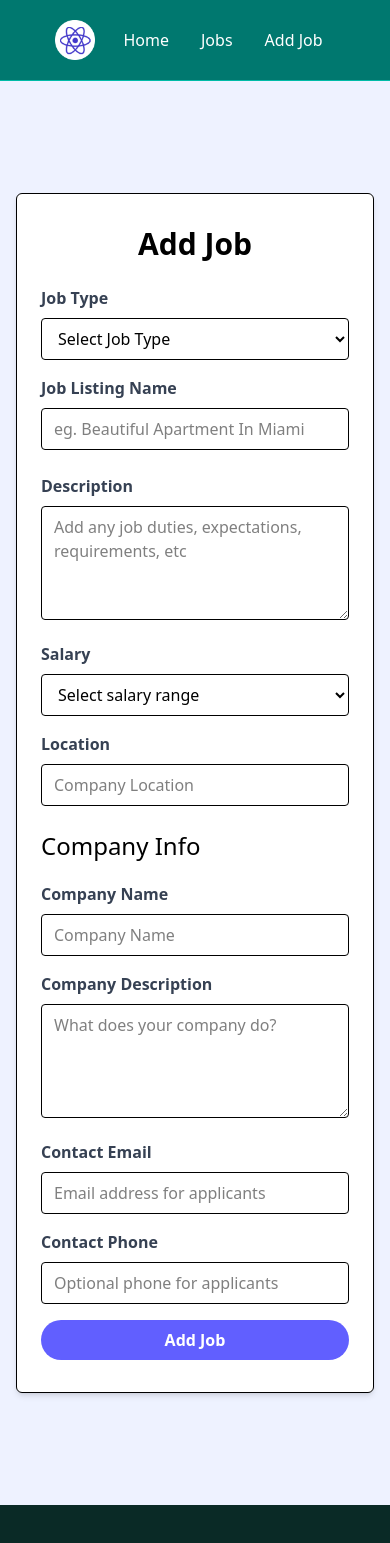
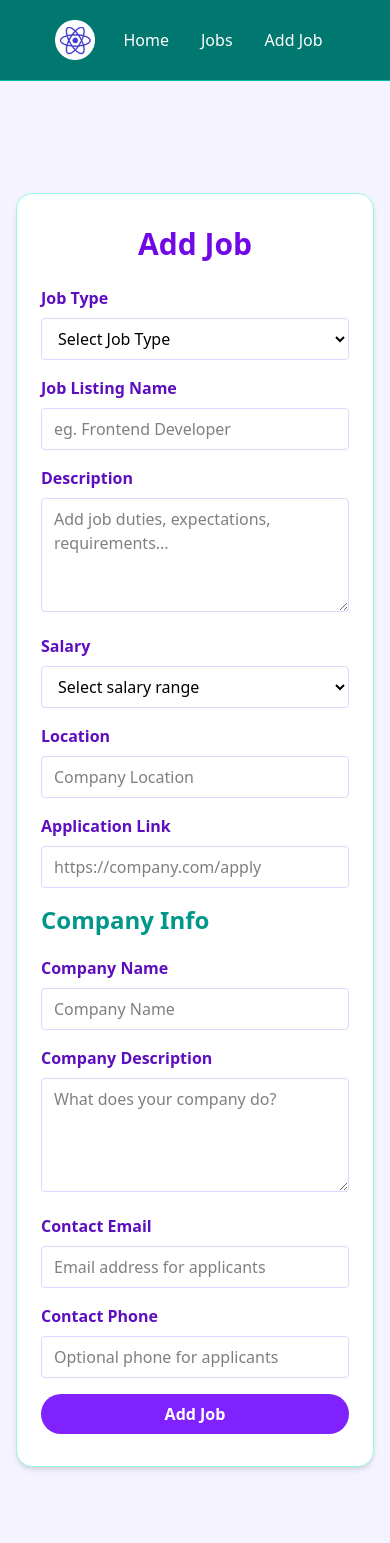
Before and after one commit to Mugwena14/YoJobs, a React (Vite) app: page /add-job in a window 390 px wide. Shown: the top 1543 px of the page. Built offline with nearby package versions, Linux system fonts and the light colour scheme.

Commit message:
Added the apply url and it's field

```diff
--- a/src/Components/AddJob.jsx
+++ b/src/Components/AddJob.jsx
@@ -45,28 +45,26 @@ const AddJob = () => {
     }
 
     return (
-        <section className="bg-indigo-50">
+        <section className="bg-violet-50">
             <div className="container m-auto max-w-2xl py-24">
-            <div
-            className="bg-white px-6 py-8 mb-4 shadow-md rounded-md border m-4 md:m-0"
-            >
+                <div className="bg-white px-6 py-8 mb-4 shadow-md rounded-2xl border border-teal-200 m-4 md:m-0">
                 <form onSubmit={handleSubmit}>
-                <h2 className="text-3xl text-center font-semibold mb-6">Add Job</h2>
+                    <h2 className="text-3xl text-center font-bold mb-6 text-violet-700">
+                    Add Job
+                    </h2>
 
+                    {/* Job Type */}
                     <div className="mb-4">
-                <label forhtml="type" className="block text-gray-700 font-bold mb-2"
-                    >Job Type</label
-                >
+                    <label htmlFor="type" className="block text-violet-800 font-semibold mb-2">
+                        Job Type
+                    </label>
                     <select
                         id="type"
                         name="type"
-                    className="border rounded w-full py-2 px-3"
+                        className="border border-violet-200 rounded w-full py-2 px-3 focus:outline-none focus:ring-2 focus:ring-teal-400"
                         required
                         value={type}
-                    onChange={(e) => {
-                        setType(e.target.value)
-                    }
-                    }
+                        onChange={(e) => setType(e.target.value)}
                     >
                         <option value="">Select Job Type</option>
                         <option value="Internship">Internship</option>
@@ -75,55 +73,51 @@ const AddJob = () => {
                     </select>
                     </div>
 
+                    {/* Job Title */}
                     <div className="mb-4">
-                <label className="block text-gray-700 font-bold mb-2"
-                    >Job Listing Name</label
-                >
+                    <label htmlFor="title" className="block text-violet-800 font-semibold mb-2">
+                        Job Listing Name
+                    </label>
                     <input
                         type="text"
                         id="title"
                         name="title"
-                    className="border rounded w-full py-2 px-3 mb-2"
-                    placeholder="eg. Beautiful Apartment In Miami"
+                        className="border border-violet-200 rounded w-full py-2 px-3 focus:outline-none focus:ring-2 focus:ring-teal-400"
+                        placeholder="eg. Frontend Developer"
                         required
                         value={title}
-                    onChange={(e) => {
-                        setTitle(e.target.value)
-                    }}
+                        onChange={(e) => setTitle(e.target.value)}
                     />
                     </div>
+
+                    {/* Description */}
                     <div className="mb-4">
-                <label
-                    forhtml="description"
-                    className="block text-gray-700 font-bold mb-2"
-                    >Description</label
-                >
+                    <label htmlFor="description" className="block text-violet-800 font-semibold mb-2">
+                        Description
+                    </label>
                     <textarea
                         id="description"
                         name="description"
-                    className="border rounded w-full py-2 px-3"
+                        className="border border-violet-200 rounded w-full py-2 px-3 focus:outline-none focus:ring-2 focus:ring-teal-400"
                         rows="4"
-                    placeholder="Add any job duties, expectations, requirements, etc"
+                        placeholder="Add job duties, expectations, requirements..."
                         value={description}
-                    onChange={(e) => {
-                        setDescription(e.target.value)
-                    }}
+                        onChange={(e) => setDescription(e.target.value)}
                     ></textarea>
                     </div>
 
+                    {/* Salary */}
                     <div className="mb-4">
-                <label forhtml="type" className="block text-gray-700 font-bold mb-2"
-                    >Salary</label
-                >
+                    <label htmlFor="salary" className="block text-violet-800 font-semibold mb-2">
+                        Salary
+                    </label>
                     <select
                         id="salary"
                         name="salary"
-                    className="border rounded w-full py-2 px-3"
+                        className="border border-violet-200 rounded w-full py-2 px-3 focus:outline-none focus:ring-2 focus:ring-teal-400"
                         required
                         value={salary}
-                    onChange={(e) => {
-                        setSalary(e.target.value)
-                    }}
+                        onChange={(e) => setSalary(e.target.value)}
                     >
                         <option value="">Select salary range</option>
                         <option value="To be discussed">To Be Discussed</option>
@@ -135,103 +129,107 @@ const AddJob = () => {
                     </select>
                     </div>
 
-                <div className='mb-4'>
-                <label className='block text-gray-700 font-bold mb-2'>
+                    {/* Location */}
+                    <div className="mb-4">
+                    <label htmlFor="location" className="block text-violet-800 font-semibold mb-2">
                         Location
                     </label>
                     <input
-                    type='text'
-                    id='location'
-                    name='location'
-                    className='border rounded w-full py-2 px-3 mb-2'
-                    placeholder='Company Location'
+                        type="text"
+                        id="location"
+                        name="location"
+                        className="border border-violet-200 rounded w-full py-2 px-3 focus:outline-none focus:ring-2 focus:ring-teal-400"
+                        placeholder="Company Location"
                         required
                         value={location}
-                    onChange={(e) => {
-                        setLocation(e.target.value)
-                    }}
+                        onChange={(e) => setLocation(e.target.value)}
                     />
                     </div>
 
-                <h3 className="text-2xl mb-5">Company Info</h3>
+                    {/* Application Link */}
+                    <div className="mb-4">
+                    <label htmlFor="applyLink" className="block text-violet-800 font-semibold mb-2">
+                        Application Link
+                    </label>
+                    <input
+                        type="url"
+                        id="applyLink"
+                        name="applyLink"
+                        className="border border-violet-200 rounded w-full py-2 px-3 focus:outline-none focus:ring-2 focus:ring-teal-400"
+                        placeholder="https://company.com/apply"
+                        value={applyLink}
+                        onChange={(e) => setApplyLink(e.target.value)}
+                    />
+                    </div>
+
+                    {/* Company Info */}
+                    <h3 className="text-2xl mb-5 text-teal-600 font-bold">Company Info</h3>
 
                     <div className="mb-4">
-                <label forhtml="company" className="block text-gray-700 font-bold mb-2"
-                    >Company Name</label
-                >
+                    <label htmlFor="company" className="block text-violet-800 font-semibold mb-2">
+                        Company Name
+                    </label>
                     <input
                         type="text"
                         id="company"
                         name="company"
-                    className="border rounded w-full py-2 px-3"
+                        className="border border-violet-200 rounded w-full py-2 px-3 focus:outline-none focus:ring-2 focus:ring-teal-400"
                         placeholder="Company Name"
                         value={companyName}
-                    onChange={(e) => {
-                        setCompanyName(e.target.value)
-                    }}
+                        onChange={(e) => setCompanyName(e.target.value)}
                     />
                     </div>
 
                     <div className="mb-4">
-                <label
-                    forhtml="company_description"
-                    className="block text-gray-700 font-bold mb-2"
-                    >Company Description</label
-                >
+                    <label htmlFor="company_description" className="block text-violet-800 font-semibold mb-2">
+                        Company Description
+                    </label>
                     <textarea
                         id="company_description"
                         name="company_description"
-                    className="border rounded w-full py-2 px-3"
+                        className="border border-violet-200 rounded w-full py-2 px-3 focus:outline-none focus:ring-2 focus:ring-teal-400"
                         rows="4"
                         placeholder="What does your company do?"
                         value={companyDescription}
-                    onChange={(e) => {
-                        setCompanyDescription(e.target.value)
-                    }}
+                        onChange={(e) => setCompanyDescription(e.target.value)}
                     ></textarea>
                     </div>
 
                     <div className="mb-4">
-                <label
-                    forhtml="contact_email"
-                    className="block text-gray-700 font-bold mb-2"
-                    >Contact Email</label
-                >
+                    <label htmlFor="contact_email" className="block text-violet-800 font-semibold mb-2">
+                        Contact Email
+                    </label>
                     <input
                         type="email"
                         id="contact_email"
                         name="contact_email"
-                    className="border rounded w-full py-2 px-3"
+                        className="border border-violet-200 rounded w-full py-2 px-3 focus:outline-none focus:ring-2 focus:ring-teal-400"
                         placeholder="Email address for applicants"
                         required
                         value={companyEmail}
-                    onChange={(e) => {
-                        setCompanyEmail(e.target.value)
-                    }}
+                        onChange={(e) => setCompanyEmail(e.target.value)}
                     />
                     </div>
+
                     <div className="mb-4">
-                <label
-                    forhtml="contact_phone"
-                    className="block text-gray-700 font-bold mb-2"
-                    >Contact Phone</label
-                >
+                    <label htmlFor="contact_phone" className="block text-violet-800 font-semibold mb-2">
+                        Contact Phone
+                    </label>
                     <input
                         type="tel"
                         id="contact_phone"
                         name="contact_phone"
-                    className="border rounded w-full py-2 px-3"
+                        className="border border-violet-200 rounded w-full py-2 px-3 focus:outline-none focus:ring-2 focus:ring-teal-400"
                         placeholder="Optional phone for applicants"
                         value={contactPhone}
-                    onChange={(e) => {
-                        setContactPhone(e.target.value)
-                    }}
+                        onChange={(e) => setContactPhone(e.target.value)}
                     />
                     </div>
 
+                    {/* Submit */}
                     <div>
                     <button
-                    className="bg-indigo-500 hover:bg-indigo-600 text-white font-bold py-2 px-4 rounded-full w-full focus:outline-none focus:shadow-outline"
+                        className="bg-violet-600 hover:bg-teal-500 transition-colors duration-300 text-white font-bold py-2 px-4 rounded-full w-full focus:outline-none focus:shadow-outline"
                         type="submit"
                     >
                         Add Job
@@ -241,6 +239,8 @@ const AddJob = () => {
                 </div>
             </div>
         </section>
+
+
     )
 }
 
--- a/src/Components/JobListing.jsx
+++ b/src/Components/JobListing.jsx
@@ -33,7 +33,7 @@ const JobListing = ({ isHome }) => {
             <section className="bg-blue-50 px-4 py-10">
             <div className="container-xl lg:container m-auto">
                 <h2 className="text-3xl font-bold text-violet-600 mb-6 text-center">
-                {isHome ? 'Recent Jobs' : 'Browse Jobs'}
+                    View Listed Jobs
                 </h2>
                 <div className="grid grid-cols-1 md:grid-cols-3 gap-6">
                 {/* <!-- Job Listing 1 --> */}
```
Also changed, not shown: src/Components/Job.jsx (+6 -5 lines). Lines whose indentation alone changed are shown as unchanged.
